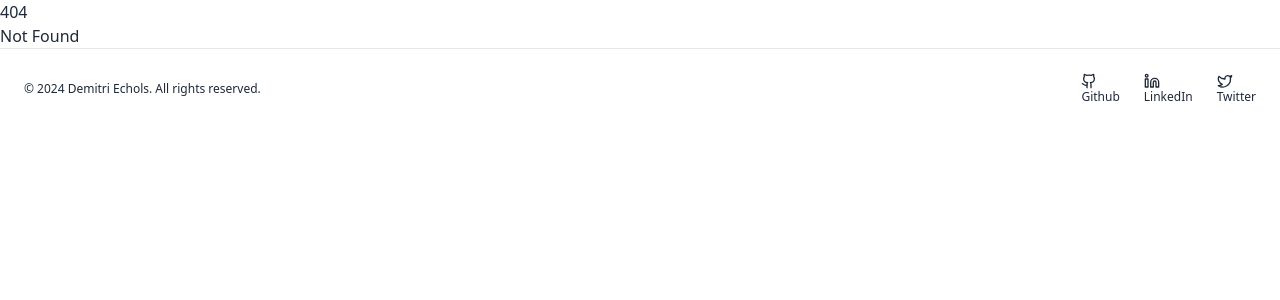
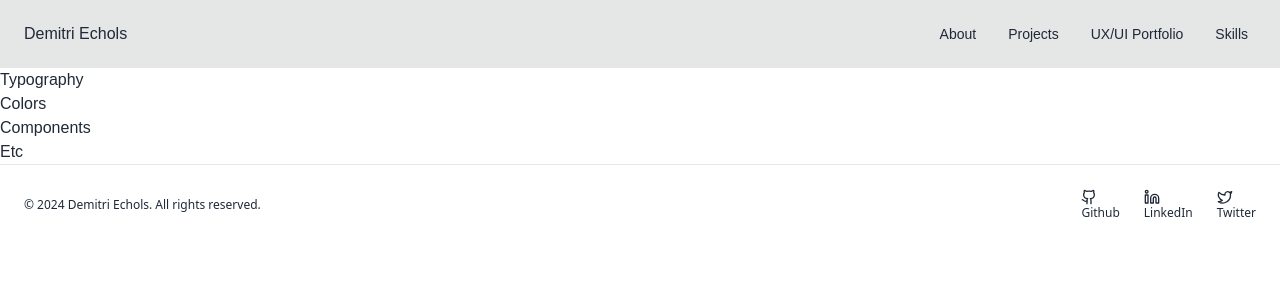
Before and after one commit to CEODemitri/portfolio2024, a SvelteKit app: page /Design in a window 1280 px wide. Before the commit this address had no page. Shown: the top 300 px of the page. Built offline with nearby package versions, Linux system fonts and the light colour scheme.

Commit message:
extending base, using all dependencies to check functionality. all systems go

```diff
--- a/package.json
+++ b/package.json
@@ -30,6 +30,9 @@
   },
   "type": "module",
   "dependencies": {
+    "@fontsource-variable/josefin-sans": "^5.0.21",
+    "@fontsource/open-sans": "^5.0.28",
+    "@fontsource/rubik-dirt": "^5.0.20",
     "gsap": "^3.12.5"
   }
 }
--- /dev/null
+++ b/src/components/Navigation.svelte
@@ -0,0 +1,76 @@
+<div class="drawer">
+	<input id="my-drawer-3" type="checkbox" class="drawer-toggle" />
+	<div class="drawer-content flex flex-col">
+		<!-- Navbar -->
+		<div class="navbar bg-base-300 w-full">
+			<div class="flex-none lg:hidden">
+				<label for="my-drawer-3" aria-label="open sidebar" class="btn btn-square btn-ghost">
+					<svg
+						xmlns="http://www.w3.org/2000/svg"
+						fill="none"
+						viewBox="0 0 24 24"
+						class="inline-block h-6 w-6 stroke-current"
+					>
+						<path
+							stroke-linecap="round"
+							stroke-linejoin="round"
+							stroke-width="2"
+							d="M4 6h16M4 12h16M4 18h16"
+						></path>
+					</svg>
+				</label>
+			</div>
+			<div class="mx-2 flex-1 px-2">
+				<a class="flex items-center justify-center" href="/">
+					Demitri Echols
+					<span class="sr-only">Demitri Echols' Portfolio</span>
+				</a>
+			</div>
+			<div class="hidden flex-none lg:block">
+				<ul class="menu menu-horizontal">
+					<!-- Navbar menu content here -->
+					<li>
+						<a class="text-sm font-medium hover:underline underline-offset-4" href="/">About</a>
+					</li>
+					<li>
+						<a class="text-sm font-medium hover:underline underline-offset-4" href="/">Projects</a>
+					</li>
+					<li>
+						<a class="text-sm font-medium hover:underline underline-offset-4" href="/"
+							>UX/UI Portfolio</a
+						>
+					</li>
+					<li>
+						<a class="text-sm font-medium hover:underline underline-offset-4" href="/">Skills</a>
+					</li>
+				</ul>
+			</div>
+		</div>
+	</div>
+	<div class="drawer-side z-50">
+		<label for="my-drawer-3" aria-label="close sidebar" class="drawer-overlay"></label>
+		<ul class="menu bg-base-200 min-h-full w-80 p-4">
+			<!-- Sidebar content here -->
+			<li>
+				<a class="text-sm font-medium hover:underline underline-offset-4" href="/">About</a>
+			</li>
+			<li>
+				<a class="text-sm font-medium hover:underline underline-offset-4" href="/">Projects</a>
+			</li>
+			<li>
+				<a class="text-sm font-medium hover:underline underline-offset-4" href="/"
+					>UX/UI Portfolio</a
+				>
+			</li>
+			<li>
+				<a class="text-sm font-medium hover:underline underline-offset-4" href="/">Skills</a>
+			</li>
+		</ul>
+	</div>
+</div>
+
+<style>
+	a {
+		font-family: 'Josefin Sans Variable', sans-serif;
+	}
+</style>
--- a/src/components/ProjectBanner.svelte
+++ b/src/components/ProjectBanner.svelte
@@ -5,7 +5,7 @@
 		alt="Project Banner"
 		class="w-full h-[300px] object-cover object-center"
 	/>
-	<div class="py-8 md:py-12 lg:py-16 relative z-10">
+	<div class="py-4 md:py-8 relative z-10">
 		<div class="max-w-2xl mx-auto text-center space-y-4">
 			<h1 class="text-2xl font-bold sm:text-3xl md:text-4xl">
 				A brief description of the project.
--- a/src/routes/+layout.svelte
+++ b/src/routes/+layout.svelte
@@ -1,8 +1,10 @@
 <script>
 	import '../app.css';
 	import Footer from '../components/Footer.svelte';
+	import Navigation from '../components/Navigation.svelte';
 </script>
 
+<Navigation />
 <slot></slot>
 
 <Footer />
--- a/src/routes/+page.svelte
+++ b/src/routes/+page.svelte
@@ -2,7 +2,6 @@
 	// GSAP EXAMPLE
 	// import { onMount } from 'svelte';
 	// import { gsap } from 'gsap';
-	// import Carousel from '../components/Carousel.svelte';
 
 	// onMount(() => {
 	// 	try {
@@ -12,8 +11,24 @@
 	// 	}
 	// });
 
+	// Placed the text here to test if works across site: CONFIRMED
+	// Supports weights 100-700
+	import '@fontsource-variable/josefin-sans';
+	import '@fontsource/rubik-dirt';
 	import ProjectBanner from '../components/ProjectBanner.svelte';
 	import Badge from '../components/Badge.svelte';
+
+	import { onMount } from 'svelte';
+	import { gsap } from 'gsap';
+
+	onMount(() => {
+		try {
+			gsap.from('.name', { scale: 0.5, duration: 2 });
+			gsap.to('.name', { color: 'orange', duration: 5 });
+		} catch (error) {
+			console.error('Error in GSAP animation:', error);
+		}
+	});
 
 	const skills = [
 		'React',
@@ -39,24 +54,17 @@
 -->
 
 <div class="flex flex-col min-h-[100dvh]">
-	<header class="px-4 lg:px-6 h-14 flex items-center">
-		<a class="flex items-center justify-center" href="/">
-			Demitri Echols
-			<span class="sr-only">Demitri Echols' Portfolio</span>
-		</a>
-		<nav class="ml-auto flex gap-4 sm:gap-6">
-			<a class="text-sm font-medium hover:underline underline-offset-4" href="#"> About </a>
-			<a class="text-sm font-medium hover:underline underline-offset-4" href="#"> Projects </a>
-			<a class="text-sm font-medium hover:underline underline-offset-4" href="#"> UX Portfolio </a>
-			<a class="text-sm font-medium hover:underline underline-offset-4" href="#"> Skills </a>
-			<a class="text-sm font-medium hover:underline underline-offset-4" href="#"> Contact </a>
-		</nav>
-	</header>
-	<main class="">
-		<section class="w-full py-12 md:py-24 lg:py-32">
-			<div class="grid gap-6 px-4 md:px-6 lg:grid-cols-2 lg:gap-10">
+	<main class="font-['Josefin_Sans_Variable']">
+		<div
+			class="hero min-h-[80vh]"
+			style="background-image: url(https://img.daisyui.com/images/stock/photo-1507358522600-9f71e620c44e.webp);"
+		>
+			<div class="hero-overlay bg-opacity-60"></div>
+			<div class="hero-content text-neutral-content text-center">
 				<div class="space-y-4 bg-slate-800 px-4 py-8 rounded-lg">
-					<h1 class="text-4xl font-bold tracking-tighter sm:text-5xl md:text-6xl">
+					<h1
+						class="name text-4xl font-bold tracking-wide sm:text-5xl md:text-6xl font-['Rubik_Dirt']"
+					>
 						Demitri Echols
 					</h1>
 					<p
@@ -72,17 +80,8 @@
 						View Projects
 					</a>
 				</div>
-				<div class="flex items-center justify-center">
-					<img
-						src="/placeholder.svg"
-						width="400"
-						height="400"
-						alt="Hero"
-						class="mx-auto aspect-square overflow-hidden rounded-full object-cover"
-					/>
-				</div>
 			</div>
-		</section>
+		</div>
 		<section id="projects" class="w-full py-12 md:py-24 lg:py-32 bg-muted">
 			<div class="grid gap-6 px-4 md:px-6">
 				<div class="flex flex-col items-center justify-center space-y-4 text-center">
@@ -95,8 +94,12 @@
 						</p>
 					</div>
 				</div>
-				<div class="">
+				<div class=" flex flex-col gap-24">
 					<ProjectBanner />
+					<ProjectBanner />
+					<ProjectBanner />
+
+					<button class="btn btn-block">All Projects</button>
 				</div>
 			</div>
 		</section>
--- /dev/null
+++ b/src/routes/Design/+page.svelte
@@ -0,0 +1,21 @@
+<script>
+</script>
+
+<article>
+	<h1>Typography</h1>
+</article>
+<article>
+	<h1>Colors</h1>
+</article>
+<article>
+	<h1>Components</h1>
+</article>
+<article>
+	<h1>Etc</h1>
+</article>
+
+<style>
+	h1 {
+		font-family: 'Josefin Sans Variable', sans-serif;
+	}
+</style>
```
Also changed, not shown: 2 other files (tests, documents, lock files or other folders).
